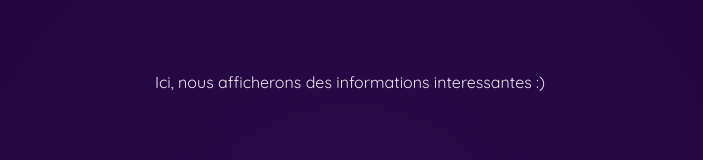
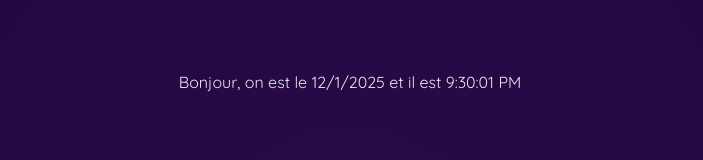
Before and after one commit to MBDS-HAITI/session-001-sebarreau, a React (Vite) app: page / in a window 1280 px wide. Shown: the part 356-516 px from the top of the page, without its empty margins (290-993 px from the left). Built offline with nearby package versions, Linux system fonts and the light colour scheme.

Commit message:
TD02: Afficher la date et l'heure du jour

```diff
--- a/src/App.jsx
+++ b/src/App.jsx
@@ -15,9 +15,13 @@ function Header() {
 }
 
 function MainContent() {
+   const now = new Date();
   return (
     <main style={{ textAlign: "center", marginTop: "20px" }}>
-      <p>Ici, nous afficherons des informations interessantes :)</p>
+      <p>
+        Bonjour, on est le {now.toLocaleDateString()} et il est {now.toLocaleTimeString()}
+      </p>
+     {/*  <p>Ici, nous afficherons des informations interessantes :)</p>*/ }
     </main>
   );
 }
```
